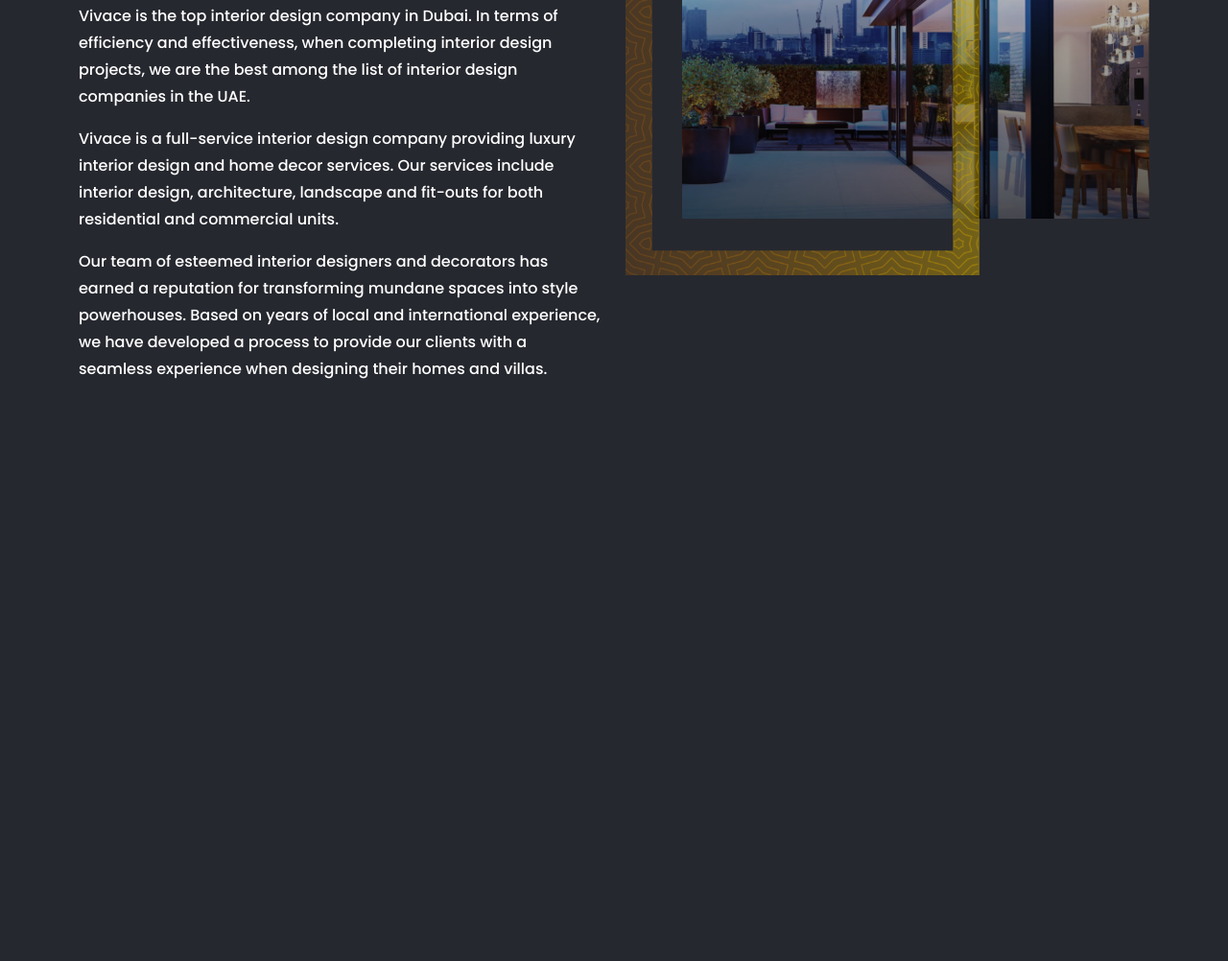
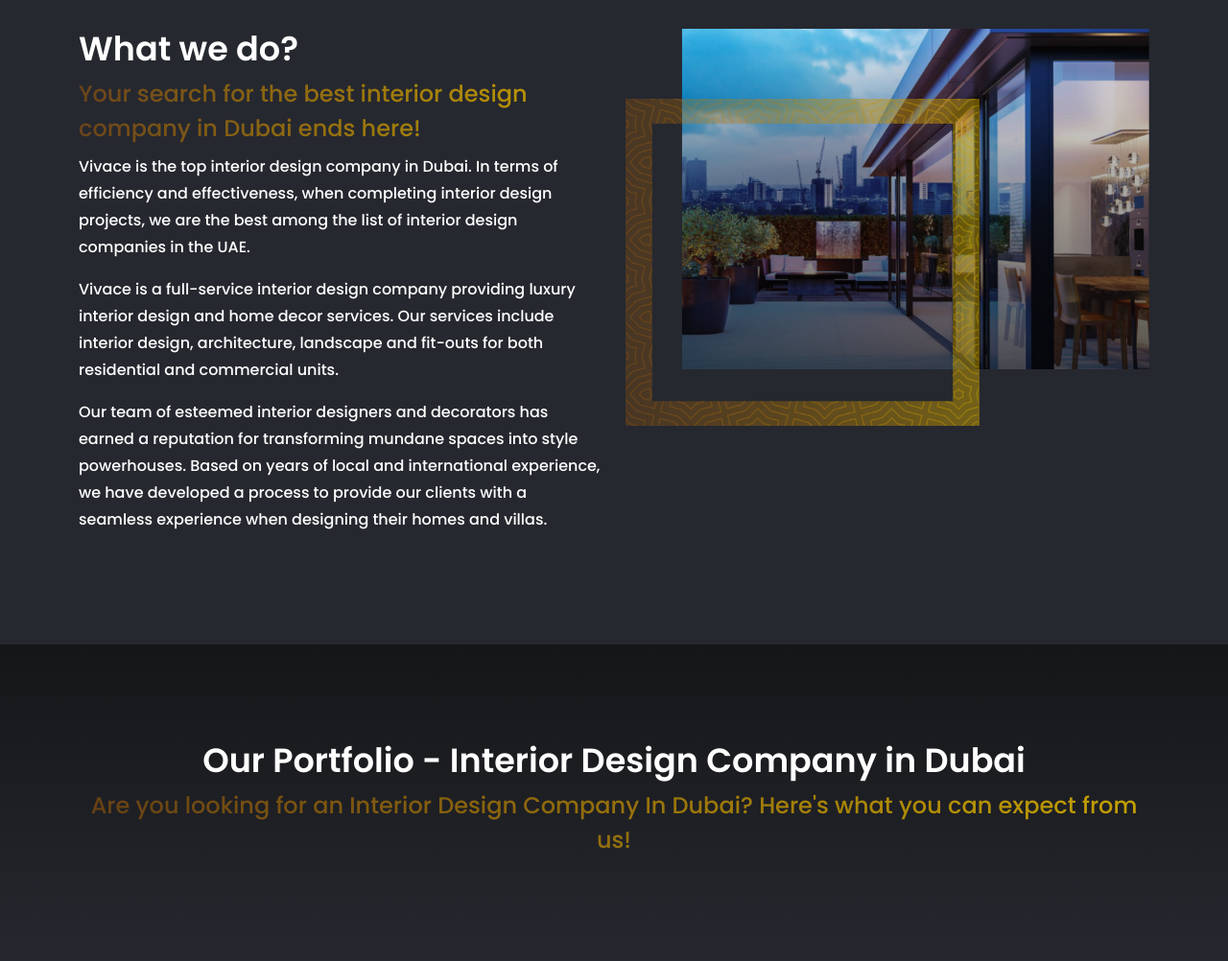
Before and after one commit to sajeerali-creo/vivace.github.io, a plain HTML site: page index.html in a window 1280 px wide. Shown: the part 870-1872 px from the top of the page at 96% size. Before the commit the page ends 1385 px from the top, so only its background shows below. Drawn offline with nearby package versions, Linux system fonts and the light colour scheme.

Commit message:
updates-21-06-2022

```diff
--- a/css/_main.scss
+++ b/css/_main.scss
@@ -13,3 +13,4 @@
 @import "_text.scss";
 @import "_color.scss";
 @import "_banner.scss";
+@import "_sections.scss";
--- /dev/null
+++ b/css/_sections.scss
@@ -0,0 +1,22 @@
+.sp-section-top {
+    padding-top: 30px;
+    @media (min-width: 992px) {
+        padding-top: 50px;
+    }
+    @media (min-width: 1200px) {
+        padding-top: 100px;
+    }
+}
+.sp-section-bottom {
+    padding-bottom: 30px;
+    @media (min-width: 992px) {
+        padding-bottom: 50px;
+    }
+    @media (min-width: 1200px) {
+        padding-bottom: 100px;
+    }
+}
+
+.portfolio{
+    background: linear-gradient(180deg, #151618 0%, rgba(21, 22, 24, 0) 100%);
+}
--- a/css/_space.scss
+++ b/css/_space.scss
@@ -1,21 +1,3 @@
-.sp-section-top {
-    padding-top: 30px;
-    @media (min-width: 992px) {
-        padding-top: 50px;
-    }
-    @media (min-width: 1200px) {
-        padding-top: 100px;
-    }
-}
-.sp-section-bottom {
-    padding-bottom: 30px;
-    @media (min-width: 992px) {
-        padding-bottom: 50px;
-    }
-    @media (min-width: 1200px) {
-        padding-bottom: 100px;
-    }
-}
 
 .mr-5 {
     margin-right: 20px;
--- a/css/main.scss
+++ b/css/main.scss
@@ -12,3 +12,5 @@
 @import "space.scss";
 @import "text.scss";
 @import "color.scss";
+@import "banner.scss";
+@import "sections.scss";
--- a/index.html
+++ b/index.html
@@ -171,6 +171,18 @@
         </div>
     </section>
 
+    <!-- our portfolio -->
+    <section class="sp-section-top sp-section-bottom portfolio">
+        <div class="container-xl">
+            <div class="row">
+                <div class="col-lg-12 text-center">
+                    <h2 class="titles" data-aos="fade-up">Our Portfolio - Interior Design Company in Dubai</h2>
+                    <h3 class="sub-titles" data-aos="fade-up">Are you looking for an Interior Design Company In Dubai? Here's what you can expect from us!</h3>
+                </div>
+            </div>
+        </div>
+    </section>
+
 
     <!-- Option 1: Bootstrap Bundle with Popper -->
     <script src="https://cdn.jsdelivr.net/npm/bootstrap@5.0.2/dist/js/bootstrap.bundle.min.js"></script>
```
Also changed, not shown: css/main.css, 1 other file.
